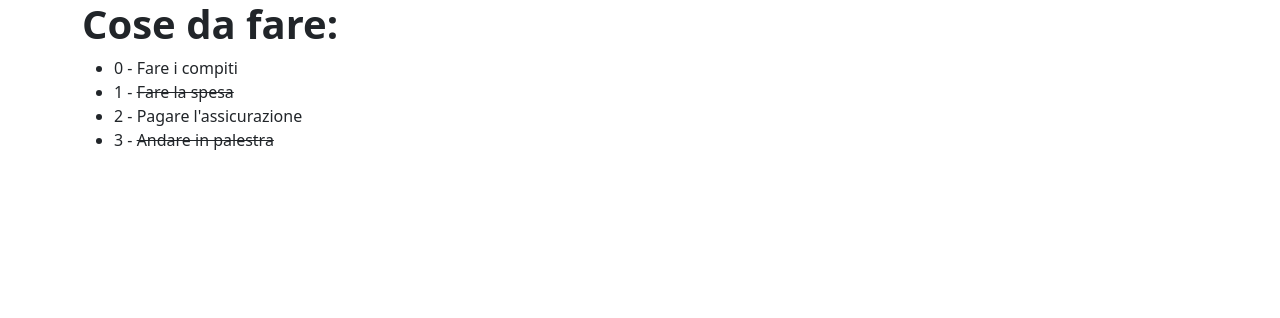
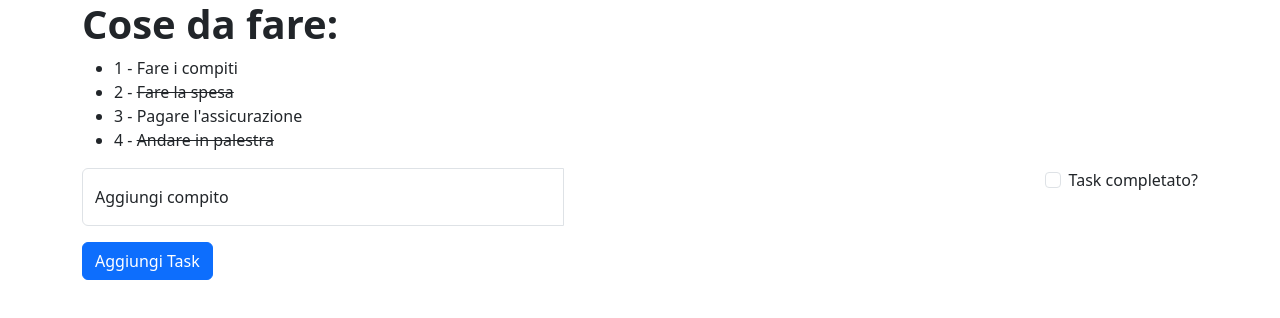
Before and after one commit to Giovanni-Damico98/vue-todolist, a plain HTML site: page index.html in a window 1280 px wide. Drawn offline with nearby package versions, Linux system fonts and the light colour scheme.

Commit message:
html progress

```diff
--- a/index.html
+++ b/index.html
@@ -1,3 +1,25 @@
+<!DOCTYPE html>
+<html lang="en">
+  <head>
+    <meta charset="UTF-8" />
+    <meta name="viewport" content="width=device-width, initial-scale=1.0" />
+    <title>Todo List</title>
+    <link rel="stylesheet" href="css/style.css" />
+    <link
+      href="https://cdn.jsdelivr.net/npm/bootstrap@5.3.3/dist/css/bootstrap.min.css"
+      rel="stylesheet"
+      integrity="sha384-QWTKZyjpPEjISv5WaRU9OFeRpok6YctnYmDr5pNlyT2bRjXh0JMhjY6hW+ALEwIH"
+      crossorigin="anonymous"
+    />
+    <link
+      rel="stylesheet"
+      href="https://cdnjs.cloudflare.com/ajax/libs/font-awesome/6.5.2/css/all.css"
+      integrity="sha512-U9Y1sGB3sLIpZm3ePcrKbXVhXlnQNcuwGQJ2WjPjnp6XHqVTdgIlbaDzJXJIAuCTp3y22t+nhI4B88F/5ldjFA=="
+      crossorigin="anonymous"
+    />
+    <script src="https://unpkg.com/vue@3/dist/vue.global.js"></script>
+  </head>
+  <body>
     <!DOCTYPE html>
     <html lang="en">
       <head>
@@ -25,9 +47,10 @@
             <div class="row">
               <div class="col-12">
                 <h1 class="fw-bold">Cose da fare:</h1>
+                <!-- Lista dei Todo -->
                 <ul>
                   <li v-for="(todoItem, index) in todoList" :key="index">
-                {{ index }} -
+                    {{ index + 1 }} -
                     <span
                       :class="{ 'text-decoration-line-through': todoItem.done }"
                     >
@@ -35,6 +58,37 @@
                     </span>
                   </li>
                 </ul>
+
+                <!-- Input per aggiungere nuovo task -->
+                <div class="input-group">
+                  <div class="form-floating mb-3">
+                    <input
+                      type="text"
+                      class="form-control w-50"
+                      id="newTaskText"
+                      v-model="newTaskText"
+                      placeholder="Aggiungi un nuovo task"
+                    />
+                    <label for="newTaskText">Aggiungi compito</label>
+                  </div>
+                  <!-- Checkbox per lo stato completato o no -->
+                  <div class="form-check mb-3">
+                    <input
+                      class="form-check-input"
+                      type="checkbox"
+                      id="taskDone"
+                      v-model="newTaskDone"
+                    />
+                    <label class="form-check-label" for="taskDone">
+                      Task completato?
+                    </label>
+                  </div>
+                </div>
+
+                <!-- Bottone per aggiungere il task -->
+                <button class="btn btn-primary" @click="addTask">
+                  Aggiungi Task
+                </button>
               </div>
             </div>
           </main>
@@ -42,3 +96,5 @@
         <script src="js/script.js"></script>
       </body>
     </html>
+  </body>
+</html>
```
Lines whose indentation alone changed are shown as unchanged.
